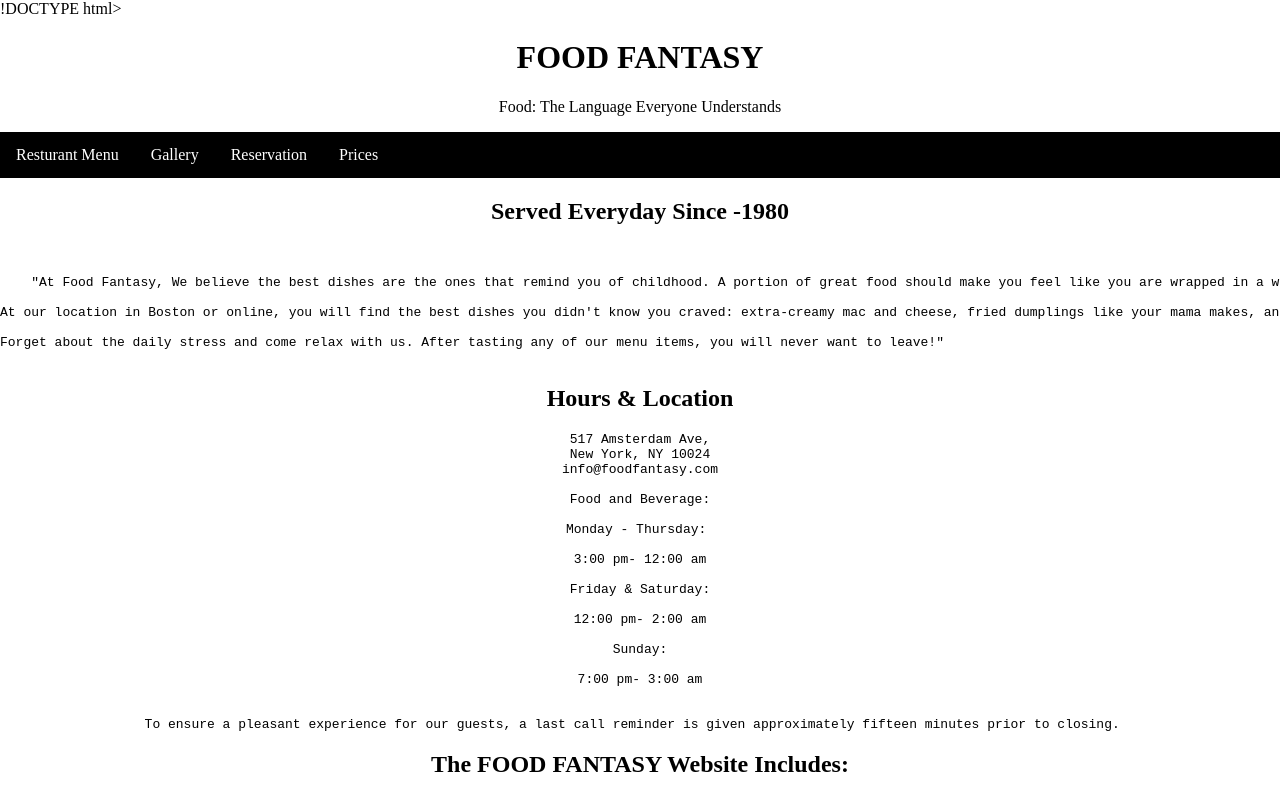
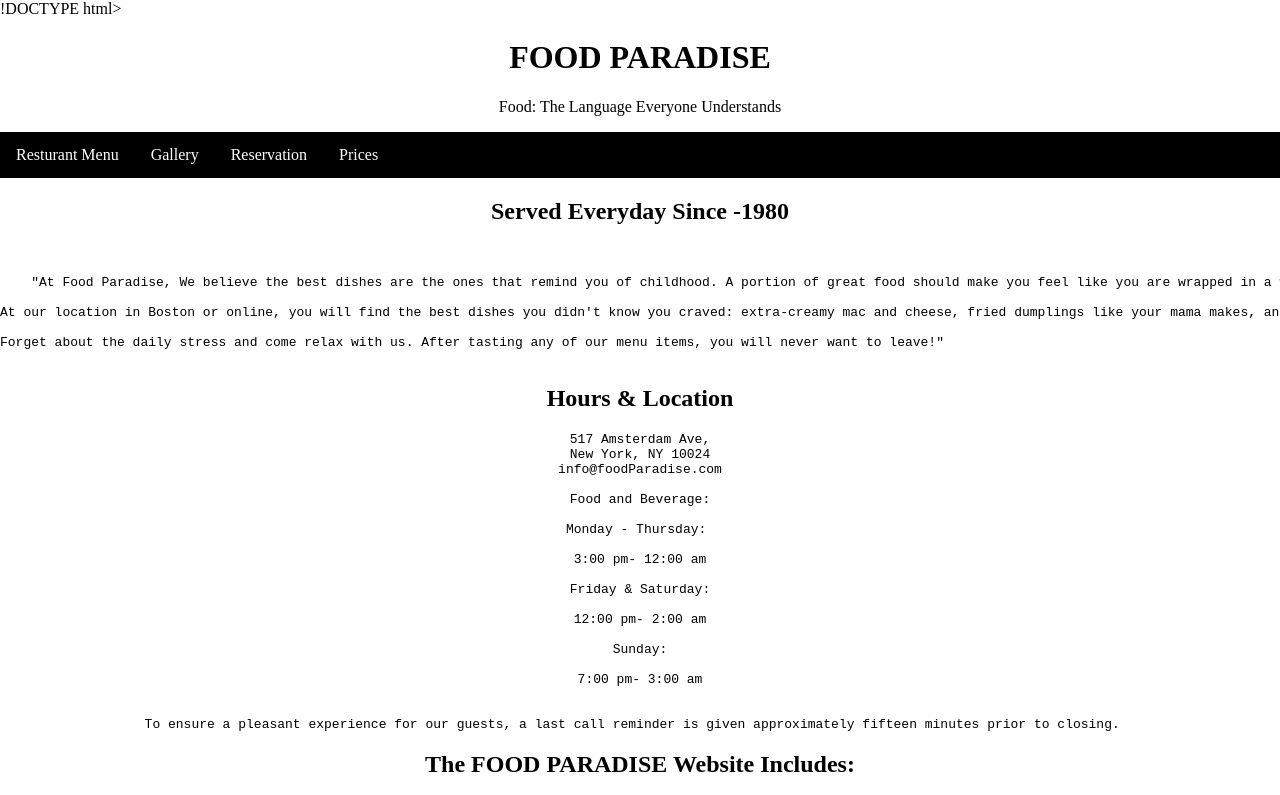
Before and after one commit to hiral04timbaliya/restaurant-website, a plain HTML site: page index.html in a window 1280 px wide. Shown: the top 795 px of the page. Drawn offline with Linux system fonts and the light colour scheme.

Commit message:
Update index.html

```diff
--- a/index.html
+++ b/index.html
@@ -1,4 +1,11 @@
-!DOCTYPE html>
+
+
+
+
+
+
+
+    !DOCTYPE html>
 <html lang="en">
 <head>
 <title>CSS Website Layout </title>
@@ -70,7 +77,7 @@ body {
 <body>
 
 <div class="header">
-  <div> <div style="text-align:center"><h1>FOOD FANTASY</h1>
+  <div> <div style="text-align:center"><h1>FOOD PARADISE</h1>
 
 
   <p>Food: The Language Everyone Understands </p>
@@ -109,7 +116,7 @@ body {
     <pre>
 
 
-    "At Food Fantasy, We believe the best dishes are the ones that remind you of childhood. A portion of great food should make you feel like you are wrapped in a warm blanket.
+    "At Food Paradise, We believe the best dishes are the ones that remind you of childhood. A portion of great food should make you feel like you are wrapped in a warm blanket.
 
 At our location in Boston or online, you will find the best dishes you didn't know you craved: extra-creamy mac and cheese, fried dumplings like your mama makes, and many more.
 
@@ -121,7 +128,7 @@ Forget about the daily stress and come relax with us. After tasting any of our m
     <pre>
 517 Amsterdam Ave,
 New York, NY 10024
-info@foodfantasy.com
+info@foodParadise.com
 
 Food and Beverage:
 
@@ -141,7 +148,7 @@ Sunday:
 To ensure a pleasant experience for our guests, a last call reminder is given approximately fifteen minutes prior to closing.
 </pre>
 
-    <h2>The FOOD FANTASY Website Includes:</h2>
+    <h2>The FOOD PARADISE Website Includes:</h2>
 
     </pre>
   <div>Perfect Dinings</div>
```
